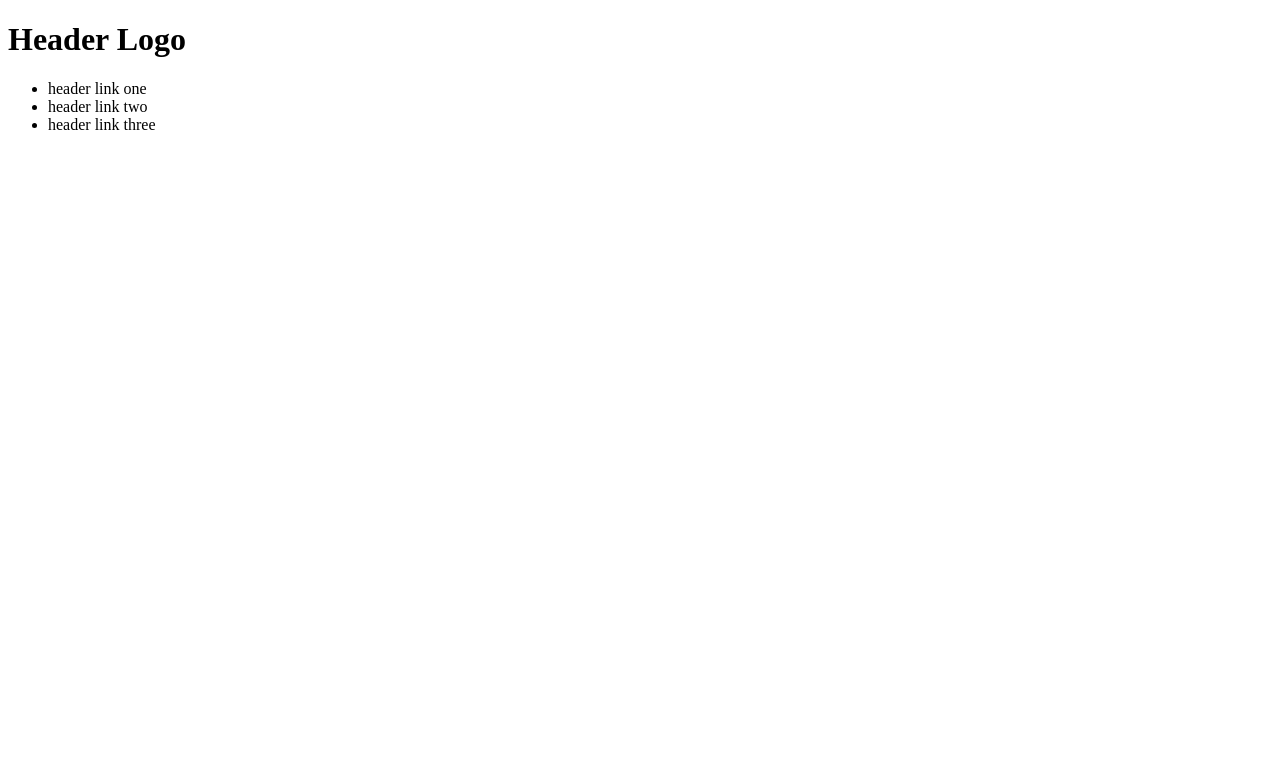
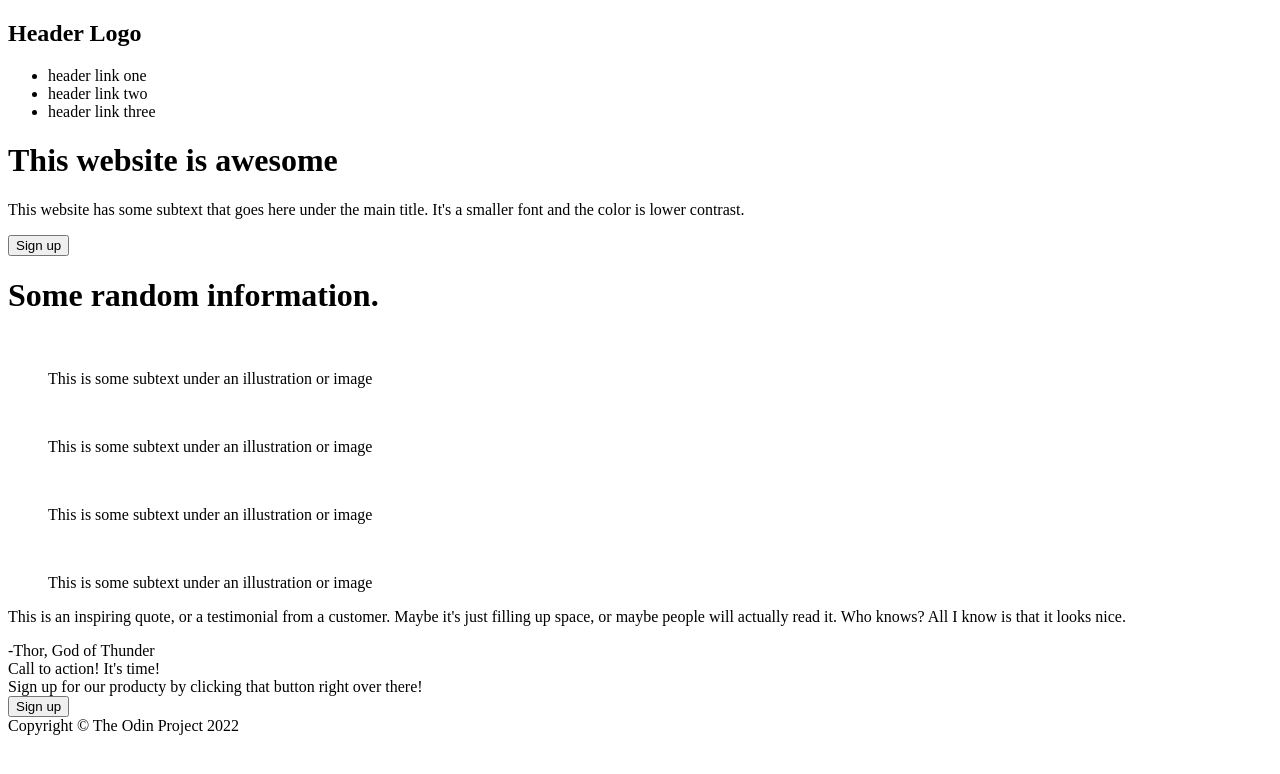
Before and after one commit to JackieVZ/landing-page, a plain HTML site: page index.html in a window 1280 px wide. Drawn offline with Linux system fonts and the light colour scheme.

Commit message:
finish temporary html structure

```diff
--- a/index.html
+++ b/index.html
@@ -8,8 +8,9 @@
 </head>
 
 <body>
+
     <div class="header">
-        <h1>Header Logo</h1>
+        <h2>Header Logo</h2>
     </div>
     <div class="upper-links">
         <ul>
@@ -18,5 +19,41 @@
             <li>header link three</li>
         </ul>
     </div>
+
+    <div class="body">
+
+            <div class="hero">
+                <div class="text">
+                    <h1>This website is awesome</h1>
+                    <p>This website has some subtext that goes here under the main title. It's a smaller font and the color is lower contrast.</p>
+                    <button>Sign up</button>
+                </div>
+            </div>
+
+            <div class="layout2">
+                <h1>Some random information.</h1>
+                <ul class="info">
+                    <img src="" href=""><p>This is some subtext under an illustration or image</p>
+                    <img src="" href=""><p>This is some subtext under an illustration or image</p>
+                    <img src="" href=""><p>This is some subtext under an illustration or image</p>
+                    <img src="" href=""><p>This is some subtext under an illustration or image</p>
+                </ul>
+            </div>
+
+            <div class="layout3">
+                <div class="mainquote">
+                    <p>This is an inspiring quote, or a testimonial from a customer. Maybe it's just filling up space, or maybe people will actually read it. Who knows? All I know is that it looks nice.</p>
+                </div>
+                <div class="author">-Thor, God of Thunder</div>
+            </div>
+
+            <div class="layout4">
+                <div class="texthly4">Call to action! It's time!</div>
+                <div class="textly4">Sign up for our producty by clicking that button right over there!</div>
+                <button>Sign up</button>
+            </div>
+
+            <div class="footer">Copyright © The Odin Project 2022</div>
+        </div>
 </body>
 </html>
```
